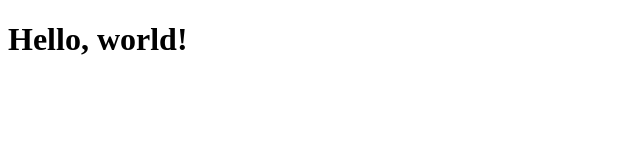
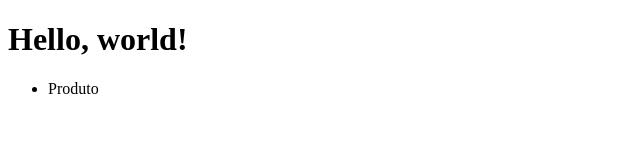
Before and after one commit to yakshyzytenzen/homeBasica, a plain HTML site: page index.html in a window 1280 px wide. Shown: the full height of the page, 0-640 px from the left. Drawn offline with Linux system fonts and the light colour scheme.

Commit message:
Adcionando lista

```diff
--- a/index.html
+++ b/index.html
@@ -8,5 +8,8 @@
   </head>
   <body>
     <h1>Hello, world!</h1>
+    <ul>
+        <li>Produto</li>
+    </ul>
   </body>
 </html>
```
